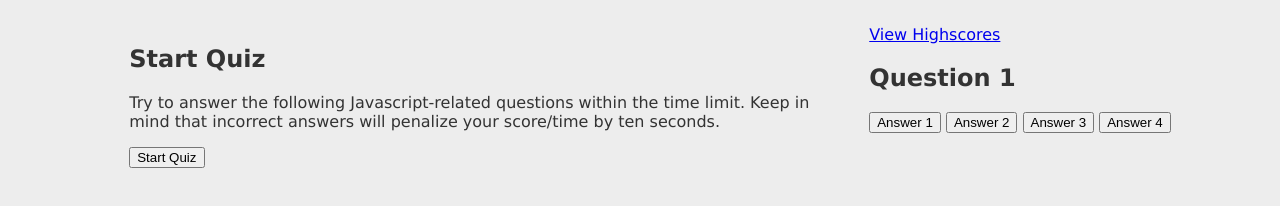
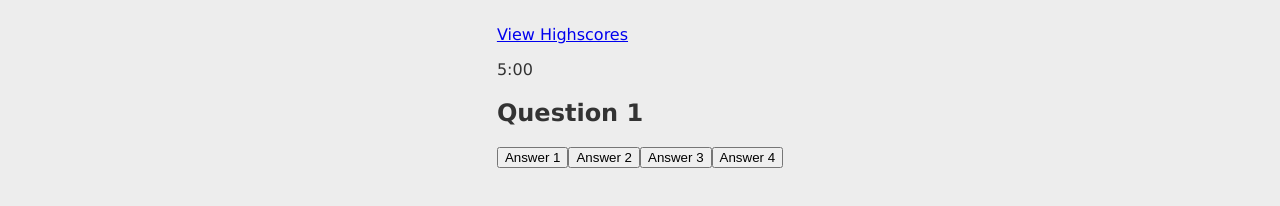
Before and after one commit to Izzie2021/Code-Quiz, a plain HTML site: page index.html in a window 1280 px wide. Both pictures are taken after a click on the button "Start Quiz". Drawn offline with Linux system fonts and the light colour scheme.

Commit message:
add logic to remove start quiz section, add logic to create initial quiz container section, created initial question bank data object

```diff
--- a/assets/js/script.js
+++ b/assets/js/script.js
@@ -1,33 +1,146 @@
 
 var startBtnEl = document.querySelector("#start-btn");
+var pageContentEl = document.querySelector("#page-content");
+var startPageContainerEl = document.querySelector("#start-page-container");
+var currentQuestion = 0;
+var questionBankDataObject = [
+    {
+        questionText: "question 1",
+        correctAnswer: "3",
+        answerOptions: ["1", "2", "3", "4"],
+    },
+    {
+        questionText: "question 1",
+        correctAnswer: "3",
+        answerOptions: ["1", "2", "3", "4"],
+    },
+    {
+        questionText: "question 1",
+        correctAnswer: "3",
+        answerOptions: ["1", "2", "3", "4"],
+    },
+    {
+        questionText: "question 1",
+        correctAnswer: "3",
+        answerOptions: ["1", "2", "3", "4"],
+    },
+    {
+        questionText: "question 1",
+        correctAnswer: "3",
+        answerOptions: ["1", "2", "3", "4"],
+    },
+    {
+        questionText: "question 1",
+        correctAnswer: "3",
+        answerOptions: ["1", "2", "3", "4"],
+    },
+    {
+        questionText: "question 1",
+        correctAnswer: "3",
+        answerOptions: ["1", "2", "3", "4"],
+    },
+    {
+        questionText: "question 1",
+        correctAnswer: "3",
+        answerOptions: ["1", "2", "3", "4"],
+    }
+]
 
 var startBtnHandler = function (event) {
     event.preventDefault();
+    console.log("text2");
 
     //delete start quiz container
+    startPageContainerEl.remove()
+
 
     // start timer for quiz
 
-    // view score link button
+
 
     // show first question
-    var listItemEl = document.createElement("li");
-    listItemEl.className = "task-item";
-    listItemEl.setAttribute("data-task-id", taskIdCounter);
+    var quizContainerEl = document.createElement("section");
+    quizContainerEl.className = "quiz-continer";
+    quizContainerEl.id = "quiz-container";
 
-    var taskInfoEl = document.createElement("div");
-    taskInfoEl.className = "task-info";
-    taskInfoEl.innerHTML =
-        "<h3 class='task-name'>" + taskDataObj.name + "</h3><span class='task-type'>" + taskDataObj.type + "</span>";
-    listItemEl.appendChild(taskInfoEl);
+    // view score link button
+    var highscoresEl = document.createElement("a");
+    highscoresEl.className = "highscores-text";
+    highscoresEl.innerHTML = "View Highscores";
+    highscoresEl.href = "/highscores";
+    quizContainerEl.appendChild(highscoresEl);
 
-    var taskActionsEl = createTaskActions(taskIdCounter);
-    listItemEl.appendChild(taskActionsEl);
+    var timerEl = document.createElement("p");
+    timerEl.className = "timer-text";
+    timerEl.innerHTML = "5:00";
+    quizContainerEl.appendChild(timerEl);
+
+    var questionContainerEl = document.createElement("div");
+    questionContainerEl.className = "question-container";
+    questionContainerEl.id = "question-container"
+    quizContainerEl.appendChild(questionContainerEl);
+
+    var questionTextEl = document.createElement("h1");
+    questionTextEl.className = "quetion-text";
+    questionTextEl.id = "question-text";
+    questionTextEl.innerHTML = "Question 1";
+    questionContainerEl.appendChild(questionTextEl);
 
     //question options
+    var answerOptionsContainerEl = document.createElement("div");
+    answerOptionsContainerEl.className = "answer-options-container";
+    answerOptionsContainerEl.id = "answer-options-container";
+    questionContainerEl.appendChild(answerOptionsContainerEl);
+
+    var answerOptionOneEl = document.createElement("button");
+    answerOptionOneEl.className = "btn";
+    answerOptionOneEl.id = "answer-option-one";
+    answerOptionOneEl.innerHTML = "Answer 1";
+    answerOptionsContainerEl.appendChild(answerOptionOneEl);
+
+    var answerOptionTwoEl = document.createElement("button");
+    answerOptionTwoEl.className = "btn";
+    answerOptionTwoEl.id = "answer-option-two";
+    answerOptionTwoEl.innerHTML = "Answer 2";
+    answerOptionsContainerEl.appendChild(answerOptionTwoEl);
+
+    var answerOptionThreeEl = document.createElement("button");
+    answerOptionThreeEl.className = "btn";
+    answerOptionThreeEl.id = "answer-option-three";
+    answerOptionThreeEl.innerHTML = "Answer 3";
+    answerOptionsContainerEl.appendChild(answerOptionThreeEl);
+
+    var answerOptionFourEl = document.createElement("button");
+    answerOptionFourEl.className = "btn";
+    answerOptionFourEl.id = "answer-option-four";
+    answerOptionFourEl.innerHTML = "Answer 4";
+    answerOptionsContainerEl.appendChild(answerOptionFourEl);
+
+    pageContentEl.appendChild(quizContainerEl);
+
+
 
     //feedback
-
 }
 
-startBtnEl.addEventListener("submit", startBtnHandler);
+startBtnEl.addEventListener("click", startBtnHandler);
+
+{/* <section class="quiz-container" id="quiz-container">
+            <a class="higscores-text" href="/highscores">View Highscores</a>
+            <p class="timer-text" id="timer">5:00</p>
+
+            <div class="question-container" id="question-container">
+                <h1 class="question-text" id="question-text">Question 1</h1>
+                <div class="answer-options-container" id="answer-options-container">
+                    <button class="btn" id="answer-option-one">Answer 1</button>
+                    <button class="btn" id="answer-option-two">Answer 2</button>
+                    <button class="btn" id="answer-option-three">Answer 3</button>
+                    <button class="btn" id="answer-option-four">Answer 4</button>
+                </div>
+
+            </div>
+
+            <div class="feedback-container" id="feedback-container">
+                <p class="feedback-text" id="feedback-text">Correct!</p>
+            </div>
+        </section> */}
--- a/index.html
+++ b/index.html
@@ -18,9 +18,9 @@
             <button class="btn" id="start-btn">Start Quiz</button>
         </section>
 
-        <section class="quiz-container" id="quiz-container">
+        <!-- <section class="quiz-container" id="quiz-container">
             <a href="/highscores">View Highscores</a>
-            <p class="timer" id="timer"></p>
+            <p class="timer" id="timer">5:00</p>
 
             <div class="question-container" id="question-container">
                 <h1 class="question-text" id="question-text">Question 1</h1>
@@ -32,7 +32,12 @@
                 </div>
 
             </div>
-        </section>
+
+            <div class="feedback-container" id="feedback-container">
+                <p class="feedback-text" id="feedback-text">Correct!</p>
+            </div>
+        </section> -->
+
 
     </main>
 
```
